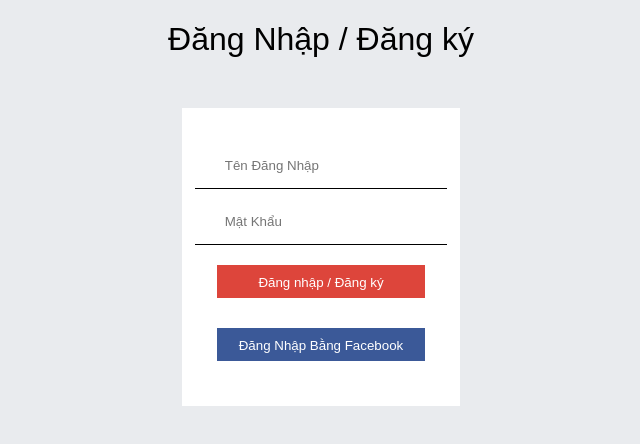
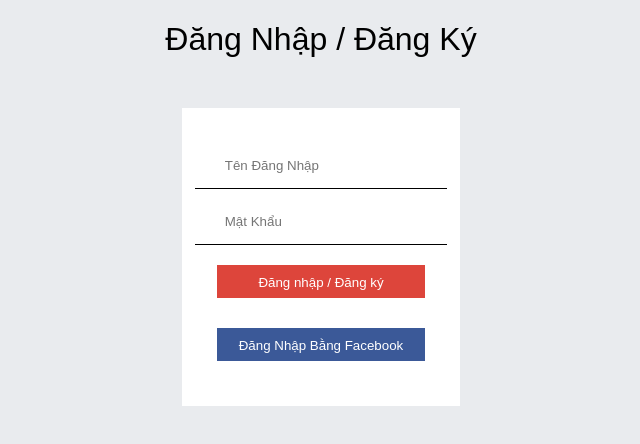
Before and after one commit to techkids-c4e/c4e5, a plain HTML site: page Minh Đức/BTVN 20.7/index.html in a window 1280 px wide. Shown: the whole page, without its empty margins (319-959 px from the left). Drawn offline with Linux system fonts and the light colour scheme.

Commit message:
Update index.html

```diff
--- a/Minh Đức/BTVN 20.7/index.html
+++ b/Minh Đức/BTVN 20.7/index.html
@@ -7,7 +7,7 @@
     </head>
     <body>
         <div class="headline">
-            <h1>Đăng Nhập / Đăng ký</h1>
+            <h1>Đăng Nhập / Đăng Ký</h1>
         </div>
         <div class="box">
             <form >
```
